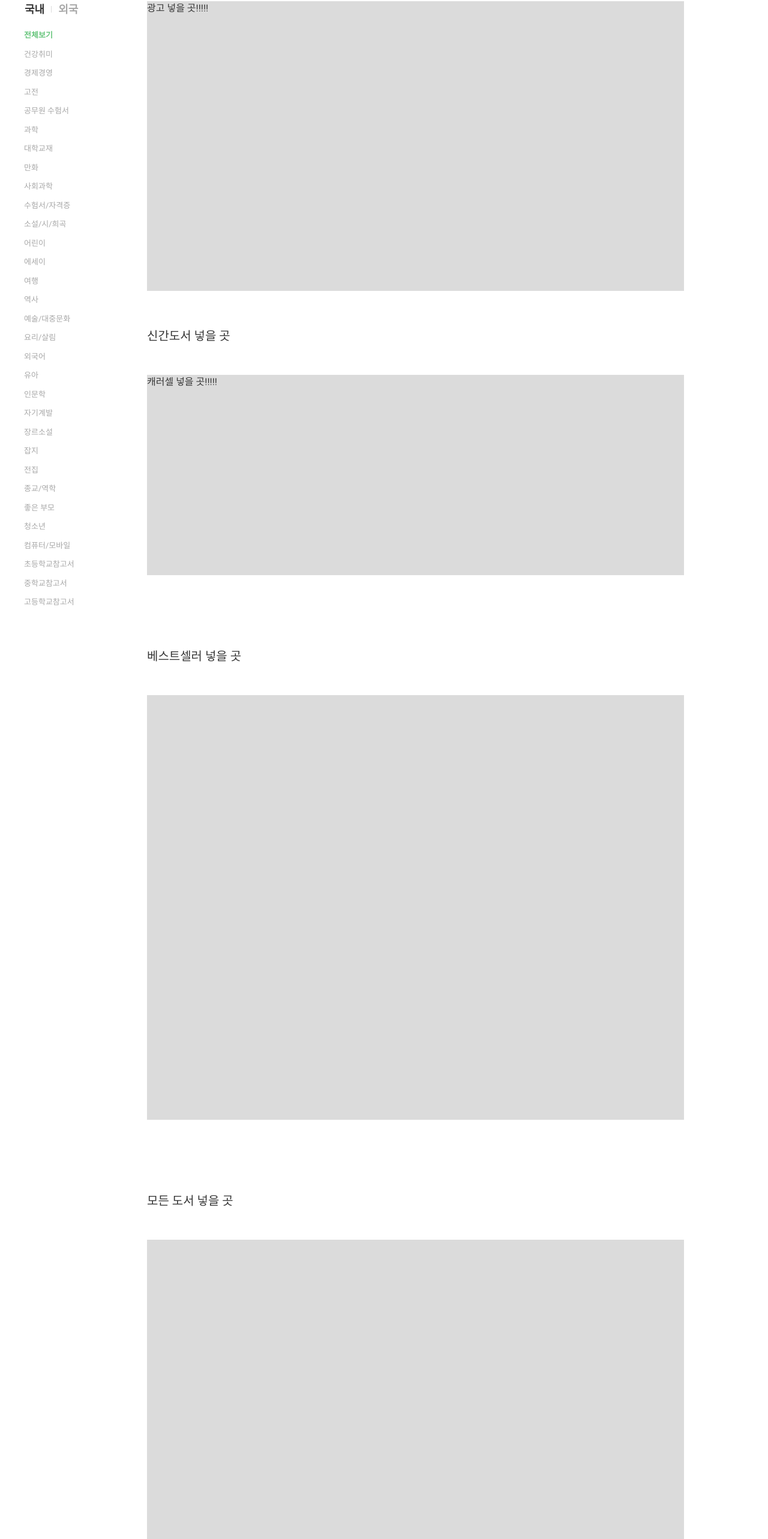
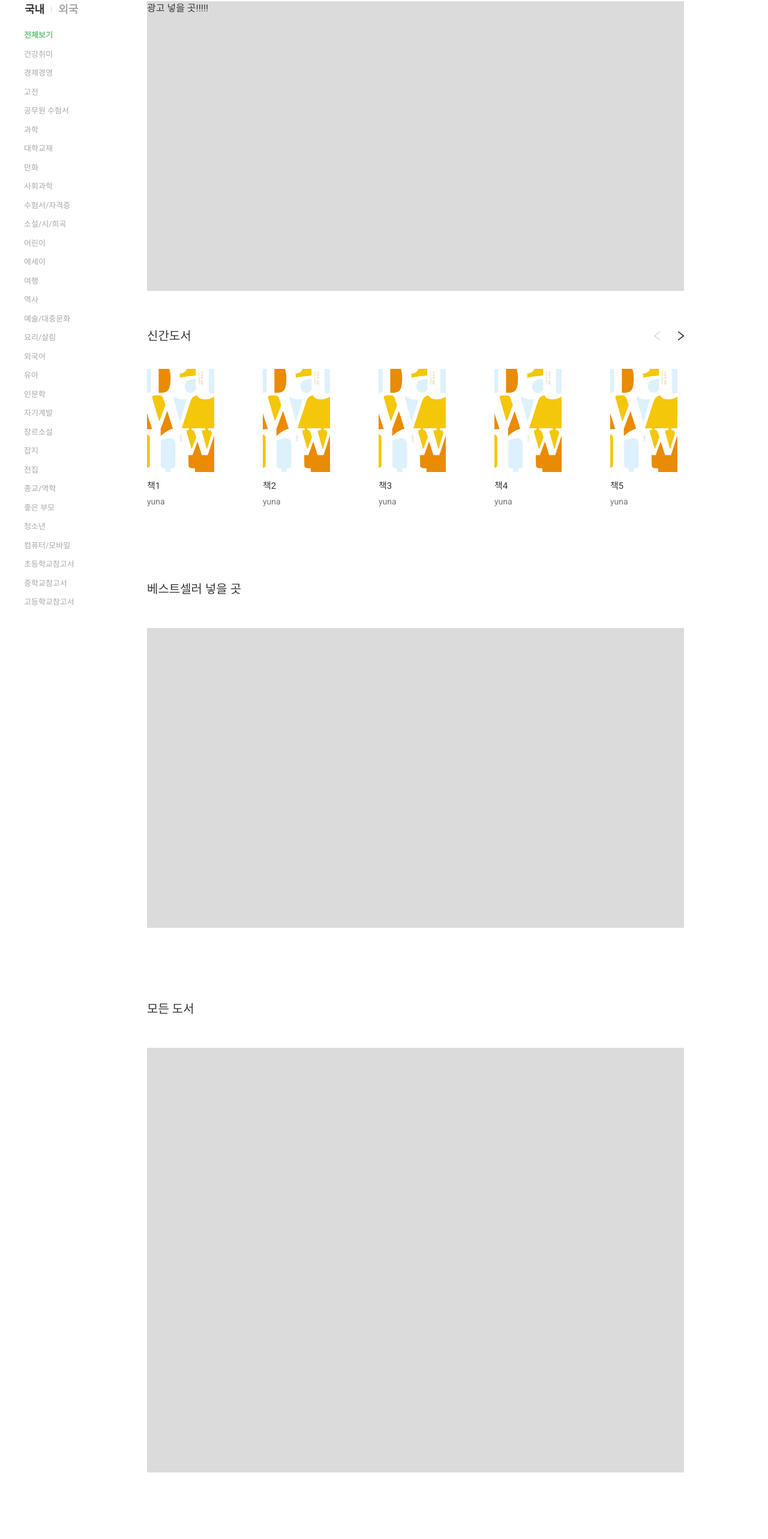
Before and after one commit to yunajoe/front_bookstore-README, a Next.js app: page /domestic in a window 1280 px wide. Shown: the part 208-2774 px from the top of the page at 60% size. After the commit the page ends 2663 px from the top, so only its background shows below. Built offline with nearby package versions, Linux system fonts and the light colour scheme.

Commit message:
feat: 페이지 조립

```diff
--- /dev/null
+++ b/src/components/list/categoryBookList/categoryBookList.tsx
@@ -0,0 +1,14 @@
+function CategoryBookList() {
+  return (
+      <article className="flex flex-col gap-50 mobile:gap-20 tablet:gap-40">
+        <div className="flex items-center justify-between">
+          <h1 className="text-20 text-black">모든 도서</h1>
+        </div>
+        <div
+          role="temp"
+          className="h-[708px] w-[895px] bg-gray-1 mobile:h-[1735px] mobile:w-[330px]
+          tablet:h-[1464px] tablet:w-[511px]"></div>
+      </article>  )
+}
+
+export default CategoryBookList
--- a/src/pages/domestic/index.tsx
+++ b/src/pages/domestic/index.tsx
@@ -2,11 +2,18 @@
 
 import SidebarLayout from '@/components/layout/sidebarLayout';
 import Spacing from '@/components/container/spacing/spacing';
+import { carouselMockData } from '../api/mock/carouselMock';
+import { responsive } from '@/utils/checkResponsiveEnv';
+import CategoryCarousel from '@/components/carousel/categoryCarousel';
+import CategoryBookList from '@/components/list/categoryBookList/categoryBookList';
 
 export default function DomesticPage() {
   return (
+      <div className='flex flex-col mobile:flex-center'>
     <SidebarLayout isDomestic={true}>
+
       <Spacing height={[0, 0, 20]} />
+
       <article>
         <div
           role="temp"
@@ -15,34 +22,26 @@ export default function DomesticPage() {
           광고 넣을 곳!!!!!
         </div>
       </article>
+
       <Spacing height={[60, 40, 40]} />
-      <article className="flex flex-col gap-50 mobile:gap-20 tablet:gap-40">
-        <h1 className="text-20 text-black">신간도서 넣을 곳</h1>
-        <div
-          role="temp"
-          className="h-[334px] w-[895px] bg-gray-1 mobile:h-[297px] mobile:w-[330px] tablet:h-[336px]
-            tablet:w-[511px]">
-          캐러셀 넣을 곳!!!!!
-        </div>
-      </article>
+
+      <CategoryCarousel data={carouselMockData} responsive={responsive} />
+
       <Spacing height={[120, 80, 80]} />
+
       <article className="flex flex-col gap-50 mobile:gap-20 tablet:gap-40">
         <h1 className="text-20 text-black">베스트셀러 넣을 곳</h1>
         <div
           role="temp"
-          className="h-[708px] w-[895px] bg-gray-1 mobile:h-[1735px] mobile:w-[330px]
-            tablet:h-[1464px] tablet:w-[511px]"></div>
+          className="h-[500px] w-[895px] bg-gray-1 mobile:w-[330px]
+          tablet:w-[511px]"></div>
       </article>
-      <Spacing height={[120, 80, 80]} />
-      <article className="flex flex-col gap-50 mobile:gap-20 tablet:gap-40">
-        <div className="flex items-center justify-between">
-          <h1 className="text-20 text-black">모든 도서 넣을 곳</h1>
-        </div>
-        <div
-          role="temp"
-          className="h-[708px] w-[895px] bg-gray-1 mobile:h-[1735px] mobile:w-[330px]
-            tablet:h-[1464px] tablet:w-[511px]"></div>
-      </article>
+
+        <Spacing height={[120, 80, 80]} />
+
+        <CategoryBookList />
+
     </SidebarLayout>
+          </div>
   );
 }
```
